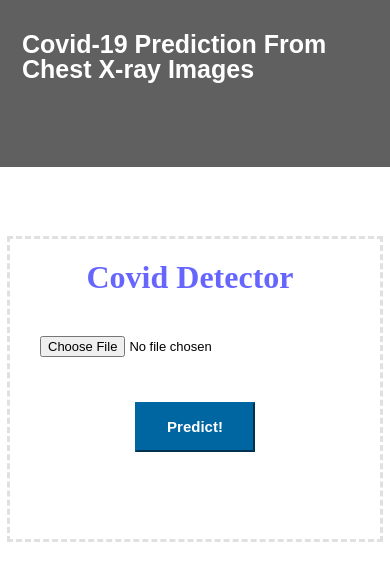
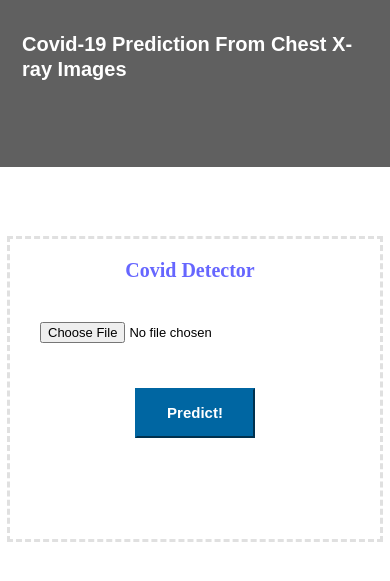
Before and after one commit to Sowmya-20/Covid19-Prediction-from-Chest-X-Rays, a Flask app: page / in a window 390 px wide. Shown: the top 581 px of the page. Run offline with Flask 2, Linux system fonts and the light colour scheme.

Commit message:
file added

```diff
--- a/requirements.txt
+++ b/requirements.txt
@@ -2,5 +2,4 @@ tensorflow==2.4.1
 flask
 keras
 numpy
-requests
 werkzeug
--- a/templates/index.html
+++ b/templates/index.html
@@ -71,6 +71,8 @@
 
 }
 
+
+
 }
 
 @media screen and (max-width: 980px) {
@@ -79,13 +81,44 @@
 	width : 75%;
 }
 
+
+
 }
+
+@media screen and (max-width: 280px) {
+  .card
+{
+	width : 75%;
+}
+.covid{
+	font-size:15px;
+
+}
+
+.line{
+	font-size:18px;
+
+}
+
+}
+
 
 @media screen and (max-width: 1100px) {
   .card
 {
 	width : 75%;
 }
+
+.covid{
+	font-size:20px;
+
+}
+.line{
+	font-size:20px;
+
+}
+
+
 
 }
 
@@ -168,7 +201,7 @@ html,body{
 </head>
 <body>
 <div class="header">
-  <a href="#default" class="logo">Covid-19 Prediction From Chest X-ray Images</a>
+  <a href="#default" class="logo"><p class="covid">Covid-19 Prediction From Chest X-ray Images</p></a>
   <div class="header-right">
   </div>
 </div>
```
Also changed, not shown: upload/negative_img.jpeg (added).
